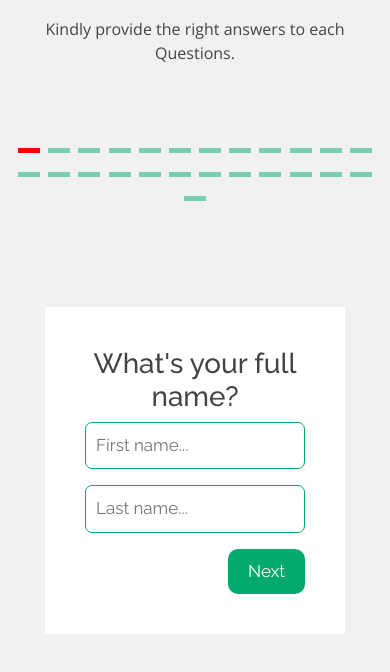
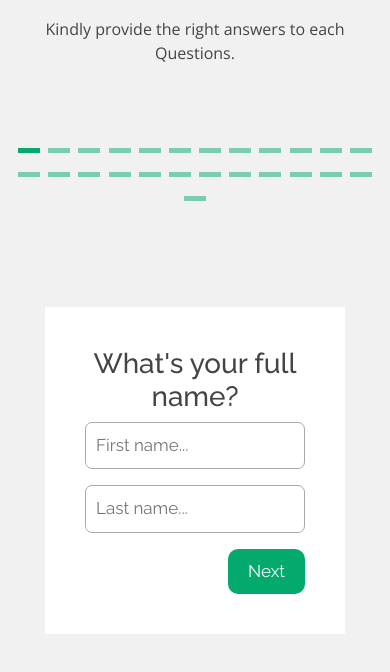
Before and after one commit to Oracle10gee/virtualjob, a plain HTML site: page start-interview.html in a window 390 px wide. Shown: the part 190-862 px from the top of the page. Drawn offline with nearby package versions, Linux system fonts and the light colour scheme.

Commit message:
color fix

```diff
--- a/start-interview.html
+++ b/start-interview.html
@@ -97,7 +97,7 @@
 
     .step.active {
       opacity: 1;
-      background-color:red;
+      background-color: #04AA6D;
     }
 
     /* Mark the steps that are finished and valid: */
@@ -110,11 +110,9 @@
         width: 100% !important;
         height: 6rem;
         border-radius: 7px;
-        border-color: #0
       }
       input {
         border-radius: 7px;
-        border-color: #04AA6D;
       }
     }
     </style>
```
